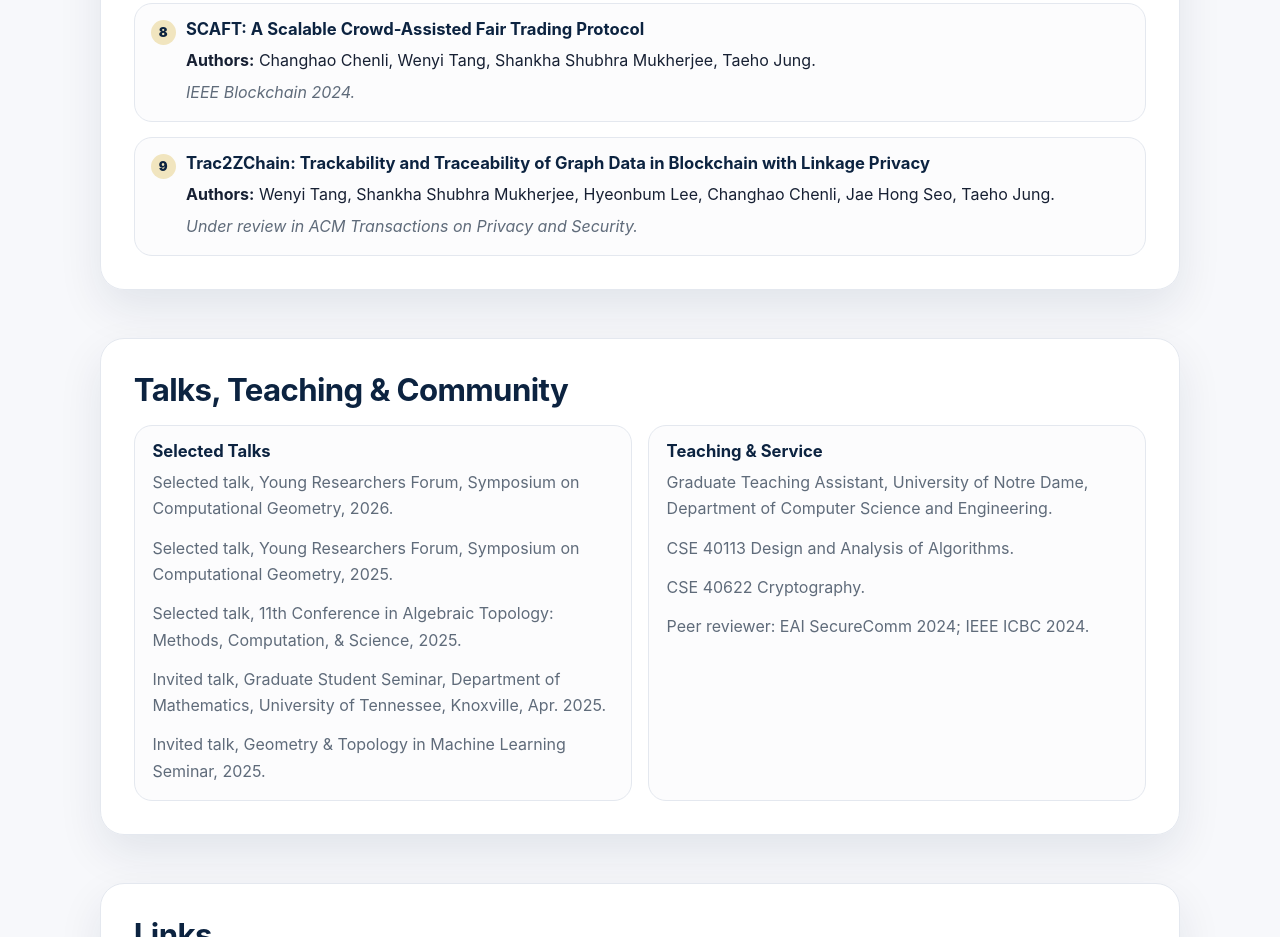
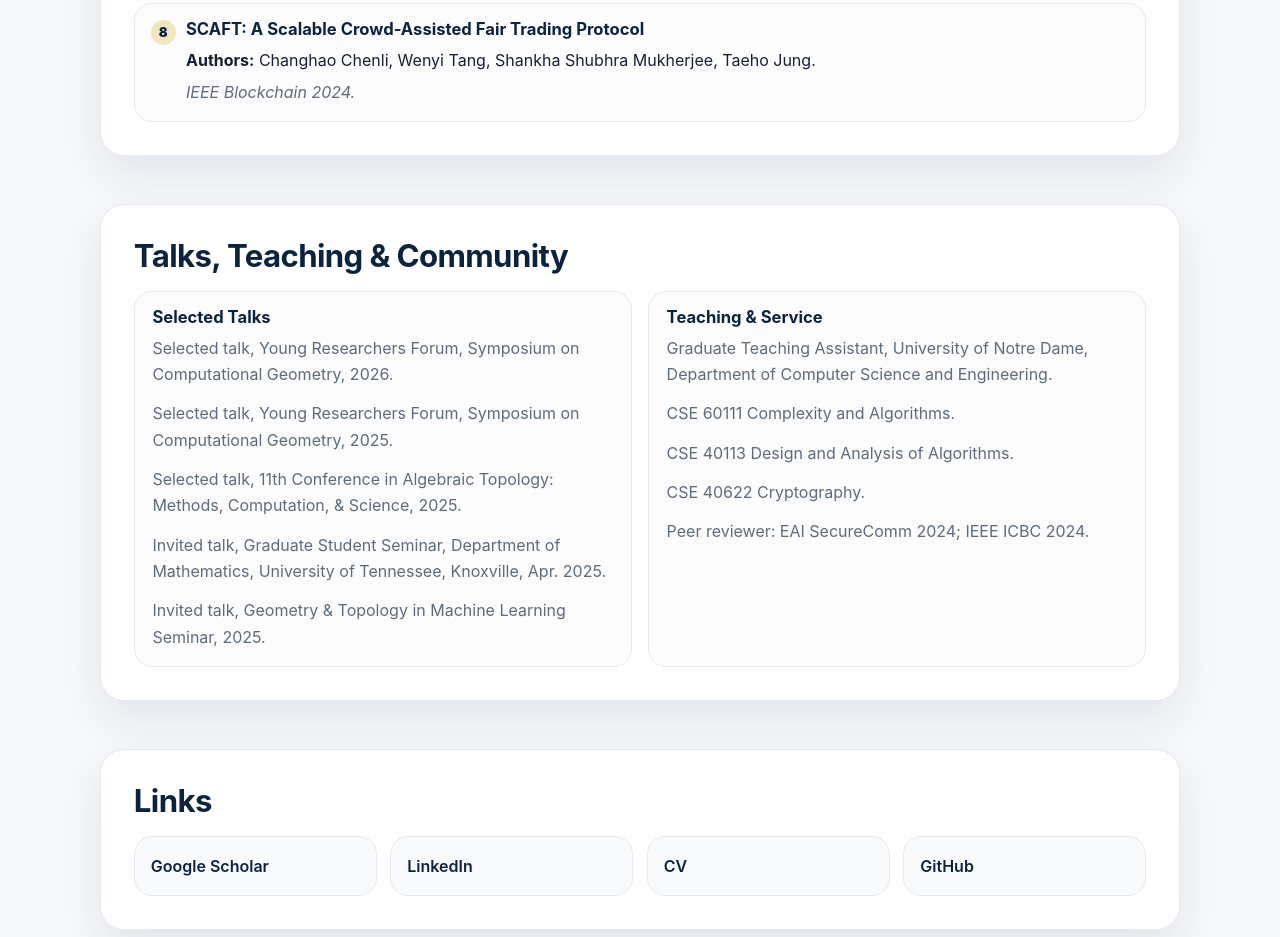
Before and after one commit to shankhasm/shankhasm.github.io, a plain HTML site: page index.html in a window 1280 px wide. Shown: the part 3453-4390 px from the top of the page. Drawn offline with Linux system fonts and the light colour scheme.

Commit message:
Update index.html

```diff
--- a/index.html
+++ b/index.html
@@ -592,11 +592,6 @@
             <p><strong>Authors:</strong> Changhao Chenli, Wenyi Tang, Shankha Shubhra Mukherjee, Taeho Jung.</p>
             <p class="muted"><em>IEEE Blockchain 2024.</em></p>
           </div>
-          <div class="item publication">
-            <h3>Trac2ZChain: Trackability and Traceability of Graph Data in Blockchain with Linkage Privacy</h3>
-            <p><strong>Authors:</strong> Wenyi Tang, Shankha Shubhra Mukherjee, Hyeonbum Lee, Changhao Chenli, Jae Hong Seo, Taeho Jung.</p>
-            <p class="muted"><em>Under review in ACM Transactions on Privacy and Security.</em></p>
-          </div>
         </div>
       </div>
     </section>
@@ -619,6 +614,7 @@
             <h3>Teaching &amp; Service</h3>
             <ul class="list-clean muted">
               <li>Graduate Teaching Assistant, University of Notre Dame, Department of Computer Science and Engineering.</li>
+              <li>CSE 60111 Complexity and Algorithms.</li>
               <li>CSE 40113 Design and Analysis of Algorithms.</li>
               <li>CSE 40622 Cryptography.</li>
               <li>Peer reviewer: EAI SecureComm 2024; IEEE ICBC 2024.</li>
```
